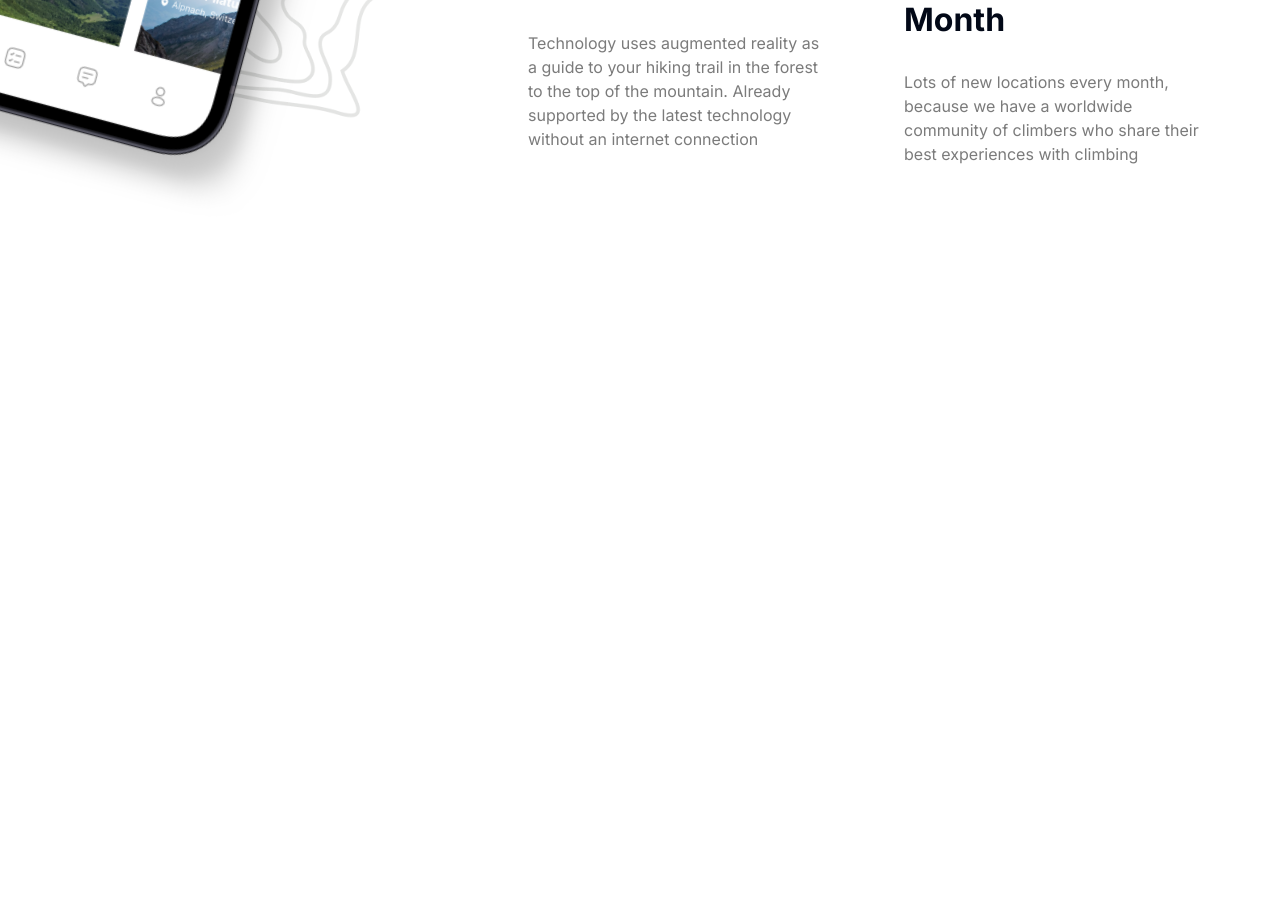
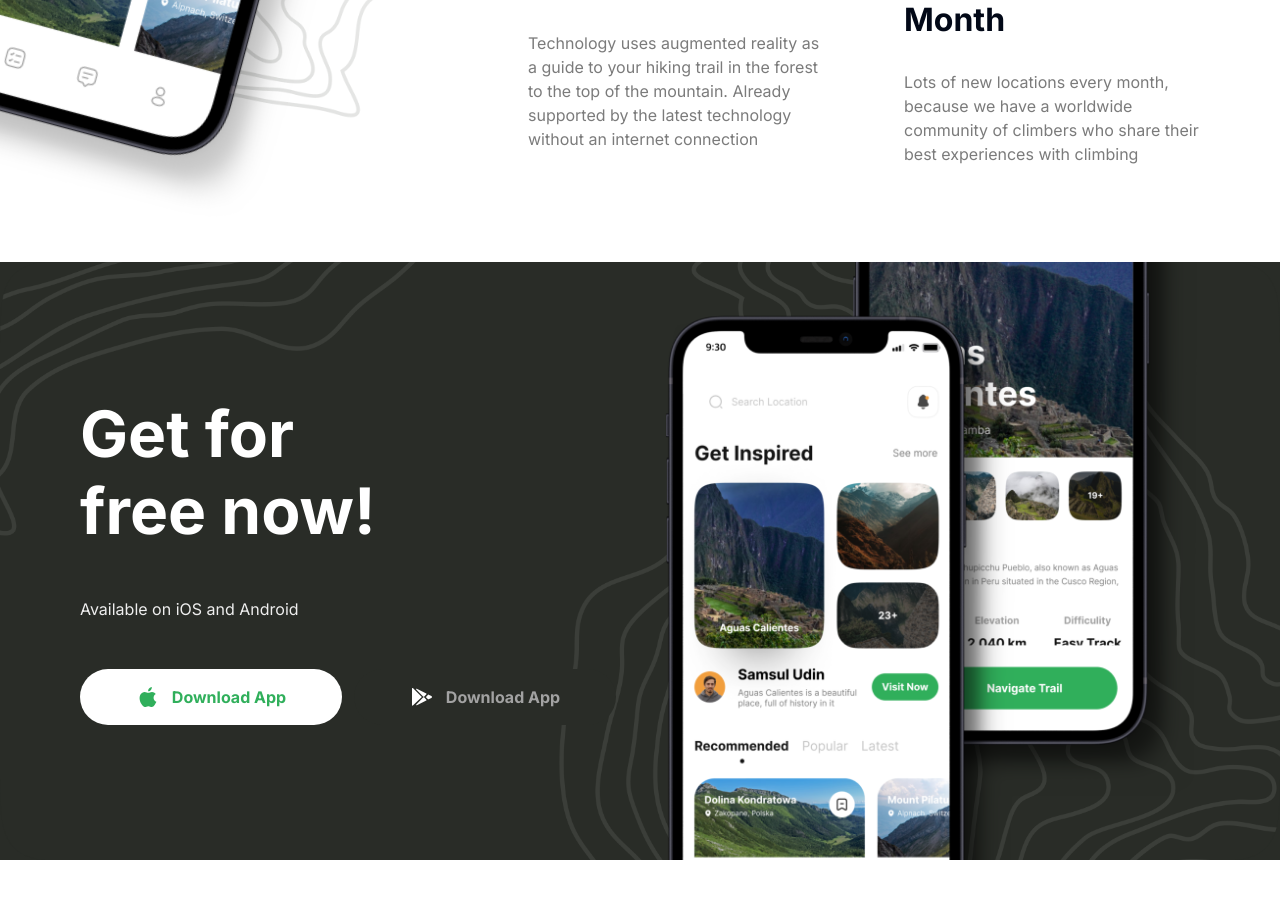
Before and after one commit to waleed1892/travel-co, a Next.js app: page / in a window 1280 px wide. Shown: the part 3400-4298 px from the top of the page. Before the commit the page ends 3662 px from the top, so only its background shows below. Built offline with nearby package versions, Linux system fonts and the light colour scheme.

Commit message:
finished get app section

```diff
--- a/app/globals.css
+++ b/app/globals.css
@@ -95,7 +95,7 @@
 
   /* Get App */
   .get-app {
-    @apply max-container bg-green-90 relative flex  w-full flex-col justify-between gap-32 overflow-hidden bg-pattern bg-cover bg-center bg-no-repeat px-6 py-12 text-white sm:flex-row sm:gap-12 sm:py-24 lg:px-20 xl:max-h-[598px] 2xl:rounded-5xl;
+    @apply container relative flex w-full  flex-col justify-between gap-32 overflow-hidden bg-green-900 bg-pattern bg-cover bg-center bg-no-repeat px-6 py-12 text-white sm:flex-row sm:gap-12 sm:py-24 lg:px-20 xl:max-h-[598px] 2xl:rounded-5xl;
   }
 }
 
--- a/app/page.tsx
+++ b/app/page.tsx
@@ -1,5 +1,6 @@
 import Camp from '@/components/Camp'
 import Features from '@/components/Features'
+import GetApp from '@/components/GetApp'
 import Guide from '@/components/Guide'
 import Hero from '@/components/Hero'
 
@@ -10,6 +11,7 @@ export default function Home() {
       <Camp />
       <Guide />
       <Features />
+      <GetApp />
     </>
   )
 }
--- /dev/null
+++ b/components/GetApp.tsx
@@ -0,0 +1,55 @@
+import Image from 'next/image'
+import { Button } from './ui/button'
+
+const GetApp = () => {
+  return (
+    <section className="flex w-full flex-col place-items-center pb-[100px]">
+      <div className="get-app">
+        <div className="z-20 flex w-full flex-1 flex-col items-start justify-center gap-12">
+          <h2 className="text-[40px] font-bold leading-[120%] lg:text-[64px] xl:max-w-[320px]">
+            Get for free now!
+          </h2>
+          <p className="text-base text-gray-100">
+            Available on iOS and Android
+          </p>
+          <div className="flex w-full flex-col gap-3 whitespace-nowrap xl:flex-row">
+            <Button
+              size={'lg'}
+              className="w-full gap-3 rounded-full bg-white text-green-500"
+            >
+              <Image
+                src={'/assets/images/apple.svg'}
+                alt="Download App"
+                width={24}
+                height={24}
+              />
+              Download App
+            </Button>
+            <Button
+              size={'lg'}
+              className="w-full gap-3 rounded-full bg-green-900 text-gray-200"
+            >
+              <Image
+                src={'/assets/images/android.svg'}
+                alt="Download App"
+                width={24}
+                height={24}
+              />
+              Download App
+            </Button>
+          </div>
+        </div>
+        <div className="flex flex-1 items-center justify-end">
+          <Image
+            src={'/assets/images/phones.png'}
+            alt="phones"
+            width={550}
+            height={870}
+          />
+        </div>
+      </div>
+    </section>
+  )
+}
+
+export default GetApp
```
